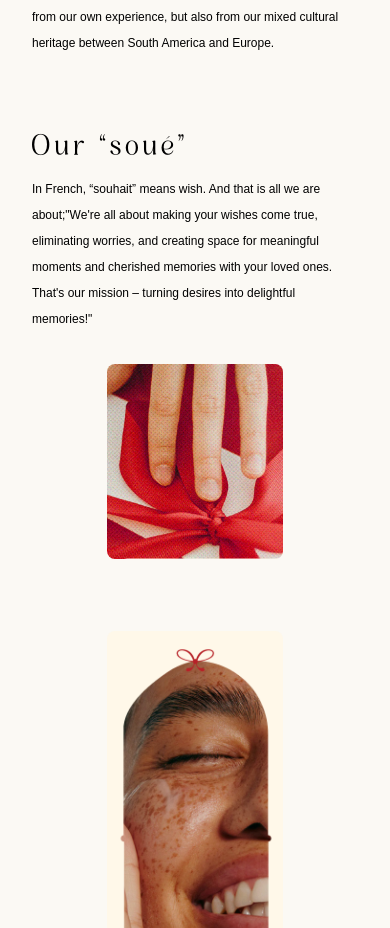
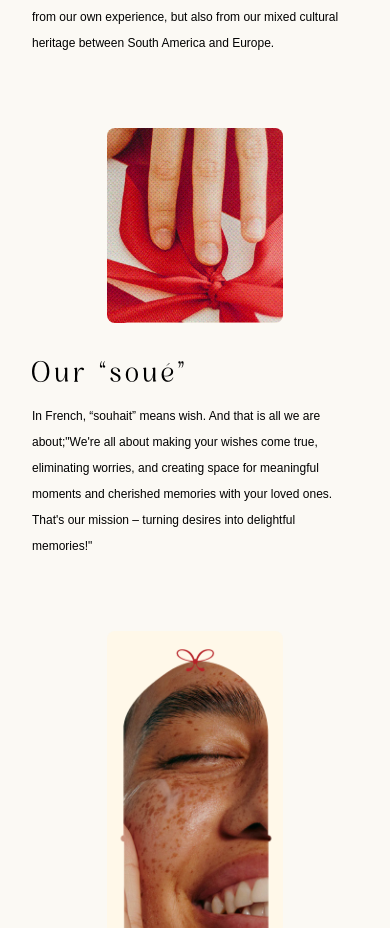
Before and after one commit to tomasvivaldi/mysoue, a Next.js app: page /our-little-story in a window 390 px wide. Shown: the part 1066-1994 px from the top of the page. Built offline with nearby package versions, Linux system fonts and the light colour scheme; a web font is replaced by a local one.

Commit message:
phone optimazations

```diff
--- a/app/(root)/our-little-story/page.tsx
+++ b/app/(root)/our-little-story/page.tsx
@@ -70,6 +70,15 @@ const UeberMich = () => {
               whileInView="whileInView"
               viewport={{ once: true }}
             >
+              {" "}
+              <Image
+                src="/story2.png"
+                alt="our-little-story-1"
+                width={1556}
+                height={1724}
+                objectPosition="center"
+                className="rounded-lg mx-auto md:my-auto w-44 md:w-72 grow-0 shrink-0"
+              />
               <motion.div className=" flex flex-col my-auto" variants={fadeIn}>
                 <h3 className="heading3 mb-2 font-simplemichael">Our “soué”</h3>
                 <p className="body-regular font-nunito">
@@ -80,14 +89,6 @@ const UeberMich = () => {
                   mission – turning desires into delightful memories!"
                 </p>
               </motion.div>
-              <Image
-                src="/story2.png"
-                alt="our-little-story-1"
-                width={1556}
-                height={1724}
-                objectPosition="center"
-                className="rounded-lg mx-auto md:my-auto w-44 md:w-72 grow-0 shrink-0"
-              />
             </motion.div>
             <motion.div
               variants={fadeIn}
--- a/components/banners/RedLogosBanner.tsx
+++ b/components/banners/RedLogosBanner.tsx
@@ -68,6 +68,7 @@ export const RedLogosBanner = ({ direction = "left", speed = "fast" }) => {
           key={1}
         >
           <Image
+            quality={75}
             height={115.9}
             width={195.1}
             src="/Symbol/Logo-Mysoue-Symbol_2.png"
@@ -80,6 +81,7 @@ export const RedLogosBanner = ({ direction = "left", speed = "fast" }) => {
           key={2}
         >
           <Image
+            quality={75}
             height={140.5}
             width={230.9}
             src="/Vertical/Logo-Mysoue-Vertical_2.png"
@@ -92,6 +94,7 @@ export const RedLogosBanner = ({ direction = "left", speed = "fast" }) => {
           key={3}
         >
           <Image
+            quality={75}
             height={140.1}
             width={442.1}
             src="/Stamp/Logo-Mysoue-Stamp_2.png"
@@ -104,6 +107,7 @@ export const RedLogosBanner = ({ direction = "left", speed = "fast" }) => {
           key={4}
         >
           <Image
+            quality={75}
             height={127.6}
             width={500.0}
             src="/Horizontal/Logo-Mysoue-Horizontal_2.png"
```
